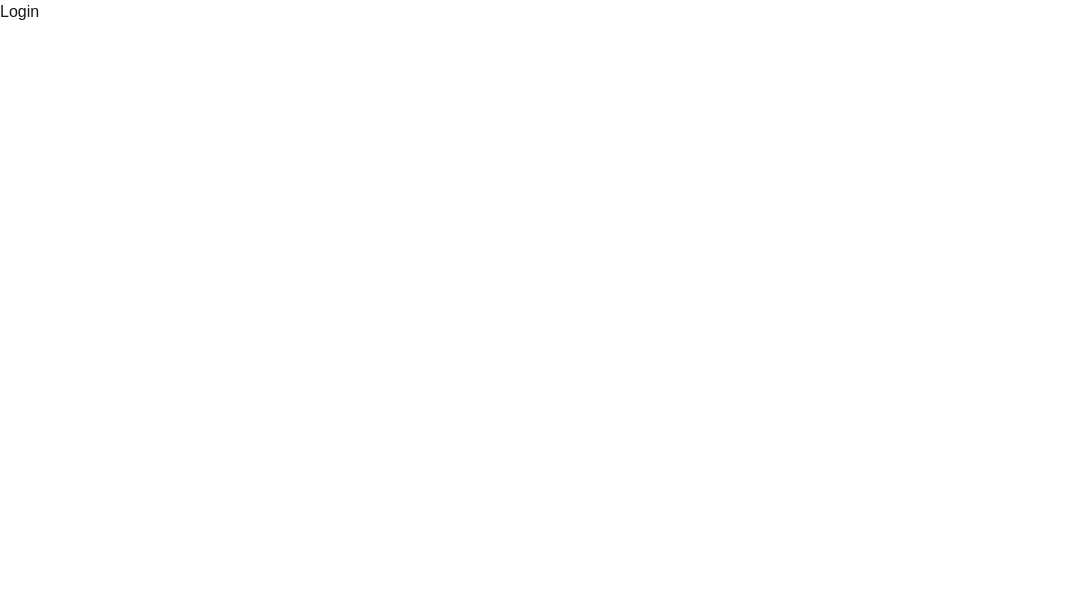
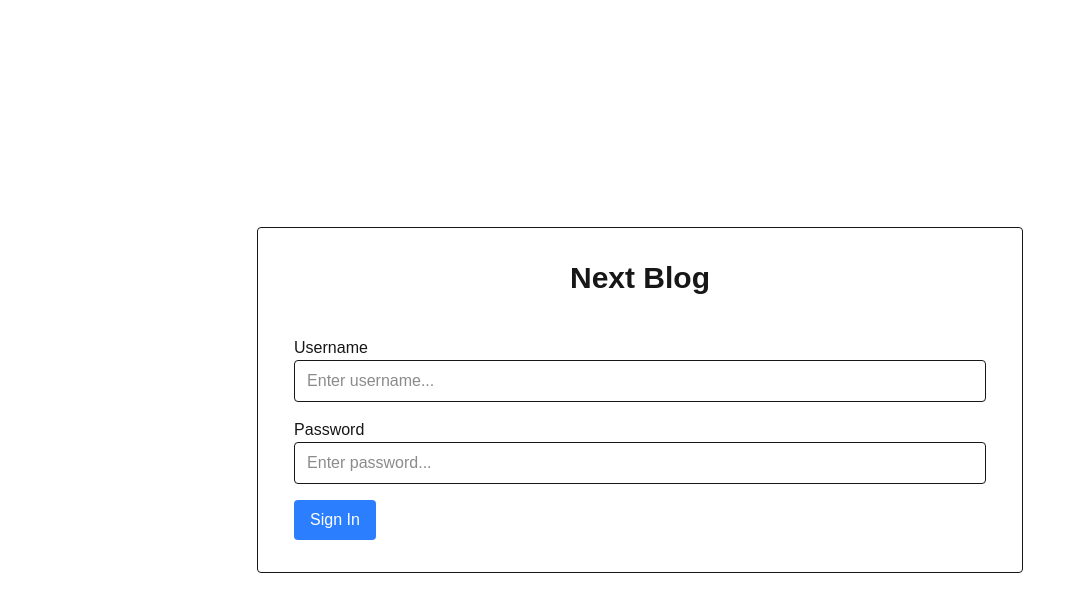
Before and after one commit to omelandah/nextblog, a Next.js app in the folder FE/: page /login in a window 1280 px wide. Shown: the top 612 px of the page, without its empty margins (0-1085 px from the left). Built offline with nearby package versions, Linux system fonts and the light colour scheme.

Commit message:
init UI for Login

```diff
--- a/FE/src/app/login/page.tsx
+++ b/FE/src/app/login/page.tsx
@@ -1,5 +1,55 @@
+'use client';
+import { FormEvent } from 'react';
+
+interface SignInFormProps {
+  username: string;
+  password: string;
+}
+
 const Login = () => {
-  return <div>Login</div>;
+  const handleSignIn = (event: FormEvent<HTMLFormElement>) => {
+    event.preventDefault();
+    const formData = new FormData(event.currentTarget); // e.target is the form element
+    const values = Object.fromEntries(formData.entries());
+
+    console.log(values);
+  };
+
+  return (
+    <div className="flex flex-col items-center justify-center min-h-screen">
+      <form
+        method="POST"
+        onSubmit={handleSignIn}
+        className="space-y-4 border rounded px-9 py-8"
+      >
+        <p className="text-3xl font-semibold text-center">Next Blog</p>
+        <br />
+        <label htmlFor="username">Username</label>
+        <input
+          id="username"
+          type="text"
+          name="username"
+          placeholder="Enter username..."
+          className="border rounded px-3 py-2 w-full"
+        />
+
+        <label htmlFor="password">Password</label>
+        <input
+          id="password"
+          type="password"
+          name="password"
+          placeholder="Enter password..."
+          className="border rounded px-3 py-2 w-full"
+        />
+        <button
+          type="submit"
+          className="bg-blue-500 text-white px-4 py-2 rounded cursor-pointer"
+        >
+          Sign In
+        </button>
+      </form>
+    </div>
+  );
 };
 
 export default Login;
```
